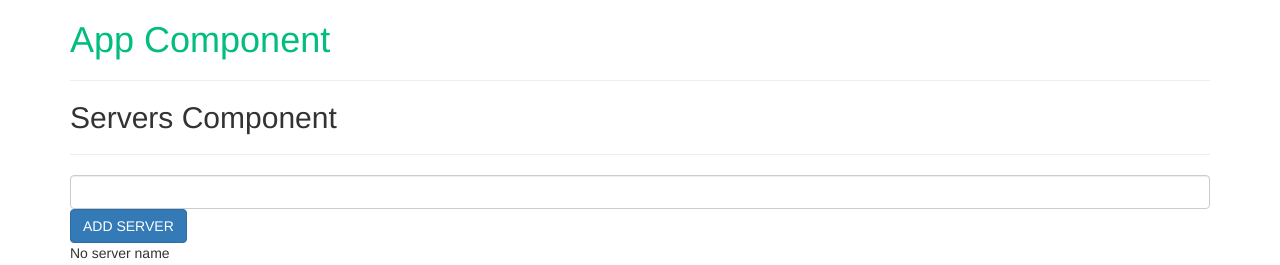
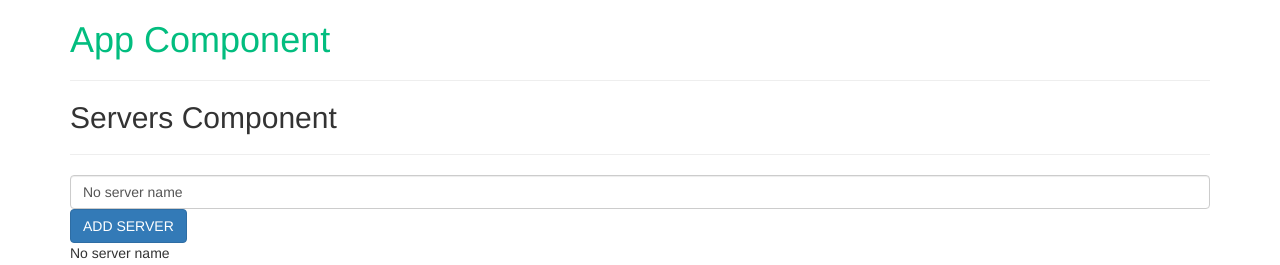
Before and after one commit to awallace77/my-second-app, an Angular app: page / in a window 1280 px wide. Shown: the top 265 px of the page. Built offline with nearby package versions, Linux system fonts and the light colour scheme.

Commit message:
working with two-way databinding

```diff
--- a/src/app/servers/servers.component.html
+++ b/src/app/servers/servers.component.html
@@ -1,10 +1,17 @@
 <h2>Servers Component</h2>
 <hr />
-  <input
+  <!-- <input
     type="text"
     class="form-control"
     (input)="onUpdateServerName($event)"
-  />
+  /> -->
+
+  <!--Two-way binding-->
+  <input
+  type="text"
+  class="form-control"
+  [(ngModel)]="serverName"
+/>
 
 <button class="btn btn-primary" [disabled]='!allowNewServer' (click)="onCreateServer()">ADD SERVER</button>
 <p>{{ serverName }}</p>
```
